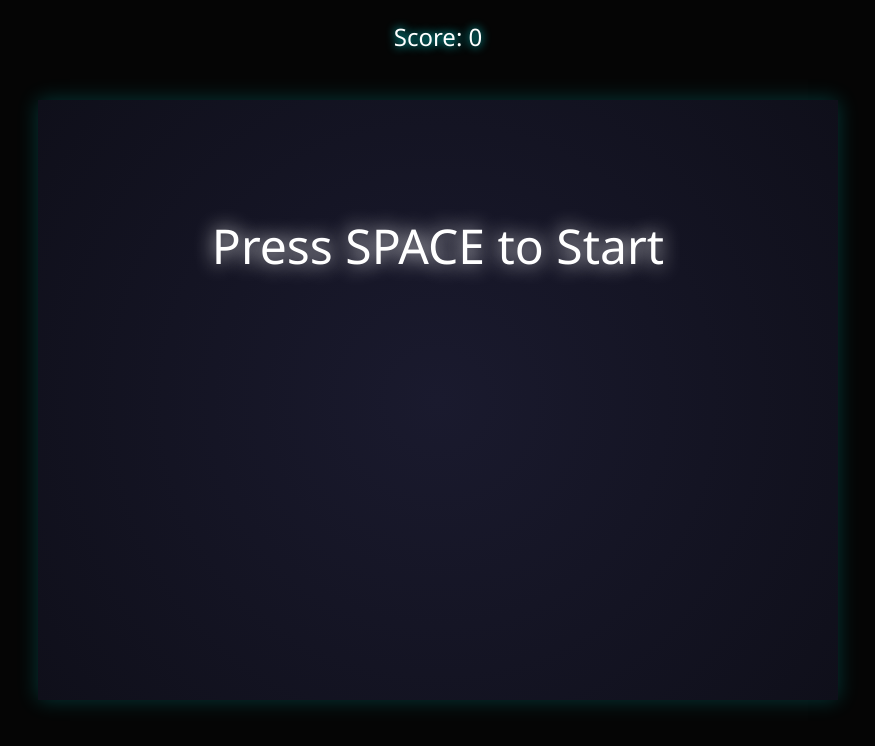
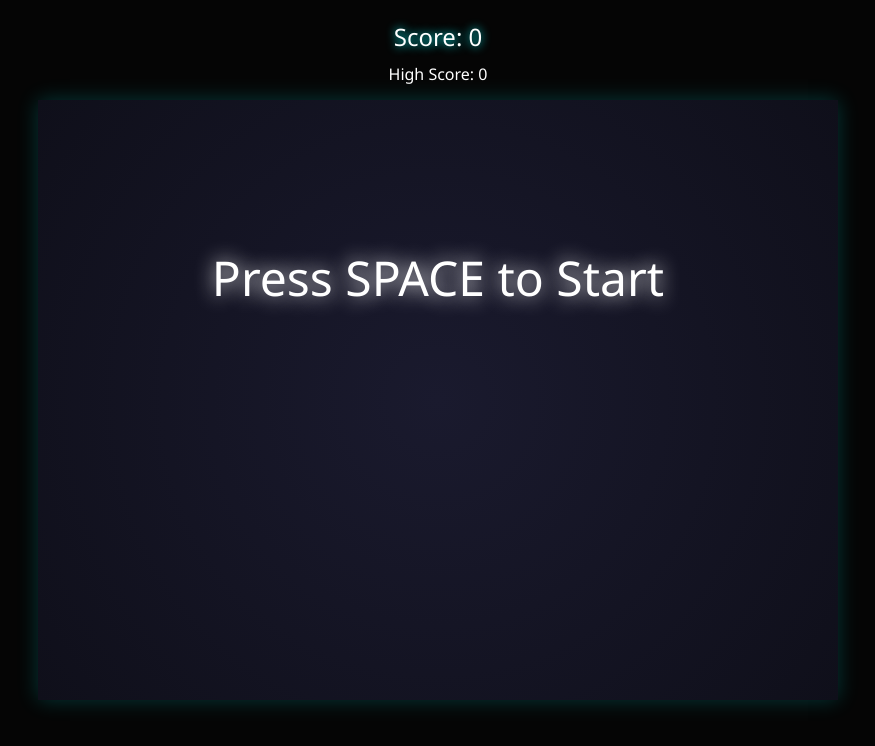
Before and after one commit to nittogiorgio80-dev/asteroid-voyager, a plain HTML site: page index.html in a window 1280 px wide. Shown: the whole page, without its empty margins (202-1077 px from the left). Drawn offline with Linux system fonts and the light colour scheme.

Commit message:
Update index.html: Add high score and difficulty scaling

```diff
--- a/index.html
+++ b/index.html
@@ -11,6 +11,7 @@
         <canvas id="gameCanvas"></canvas>
         <div id="ui">
             <div id="score">Score: 0</div>
+            <div id="high-score">High Score: 0</div>
             <div id="message">Press SPACE to Start</div>
         </div>
     </div>
```
